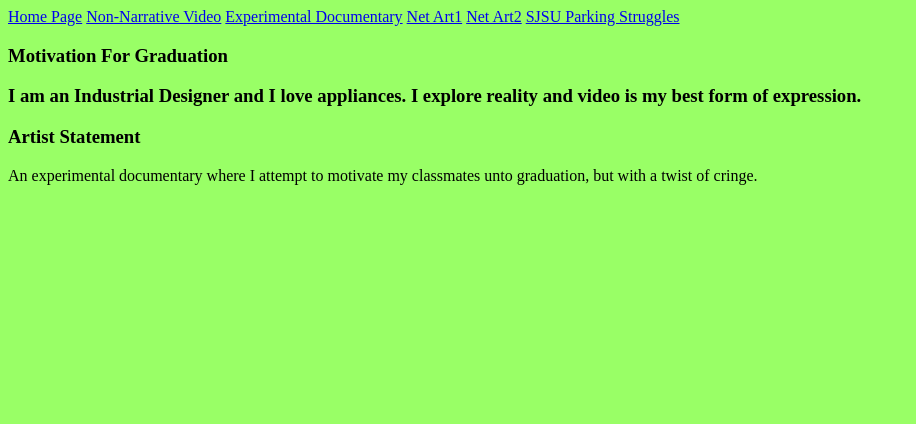
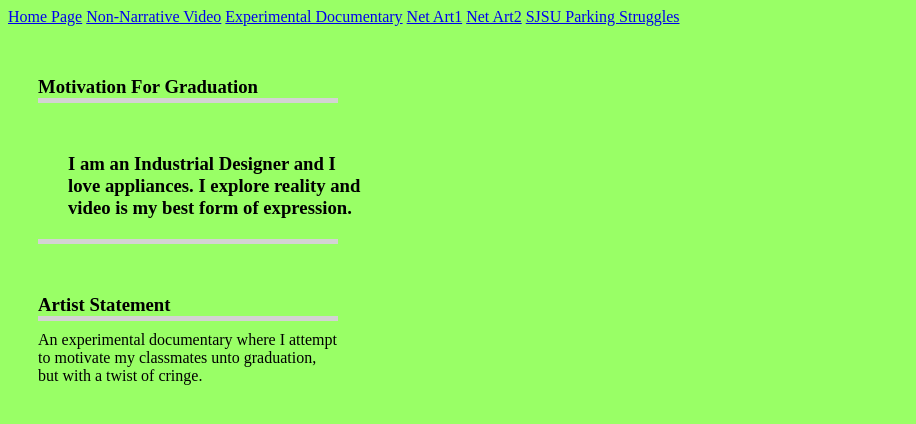
Before and after one commit to godfreydenson/godfrey, a plain HTML site: page experimental_documentary.html in a window 1280 px wide. Shown: the whole page, without its empty margins (0-916 px from the left). Drawn offline with Linux system fonts and the light colour scheme.

Commit message:
commit changes

```diff
--- a/experimental_documentary.html
+++ b/experimental_documentary.html
@@ -1,5 +1,6 @@
+<head>
 <style>
-
+h3{
 border-top
 5px solid lightgrey;
 border-bottom:5px solid lightgrey;
```
Also changed, not shown: non-narrative_video.html (+1 -0 lines).
